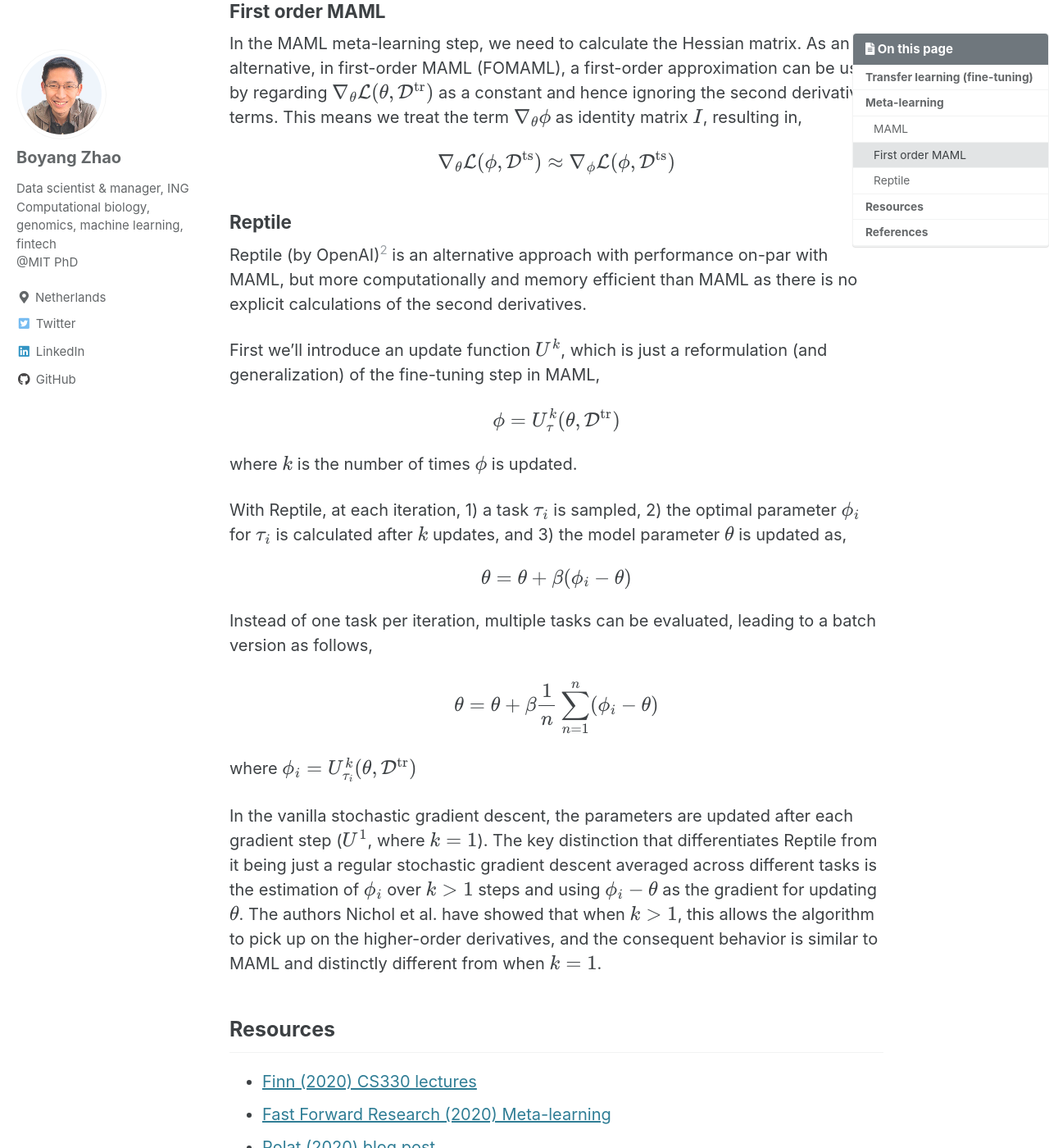
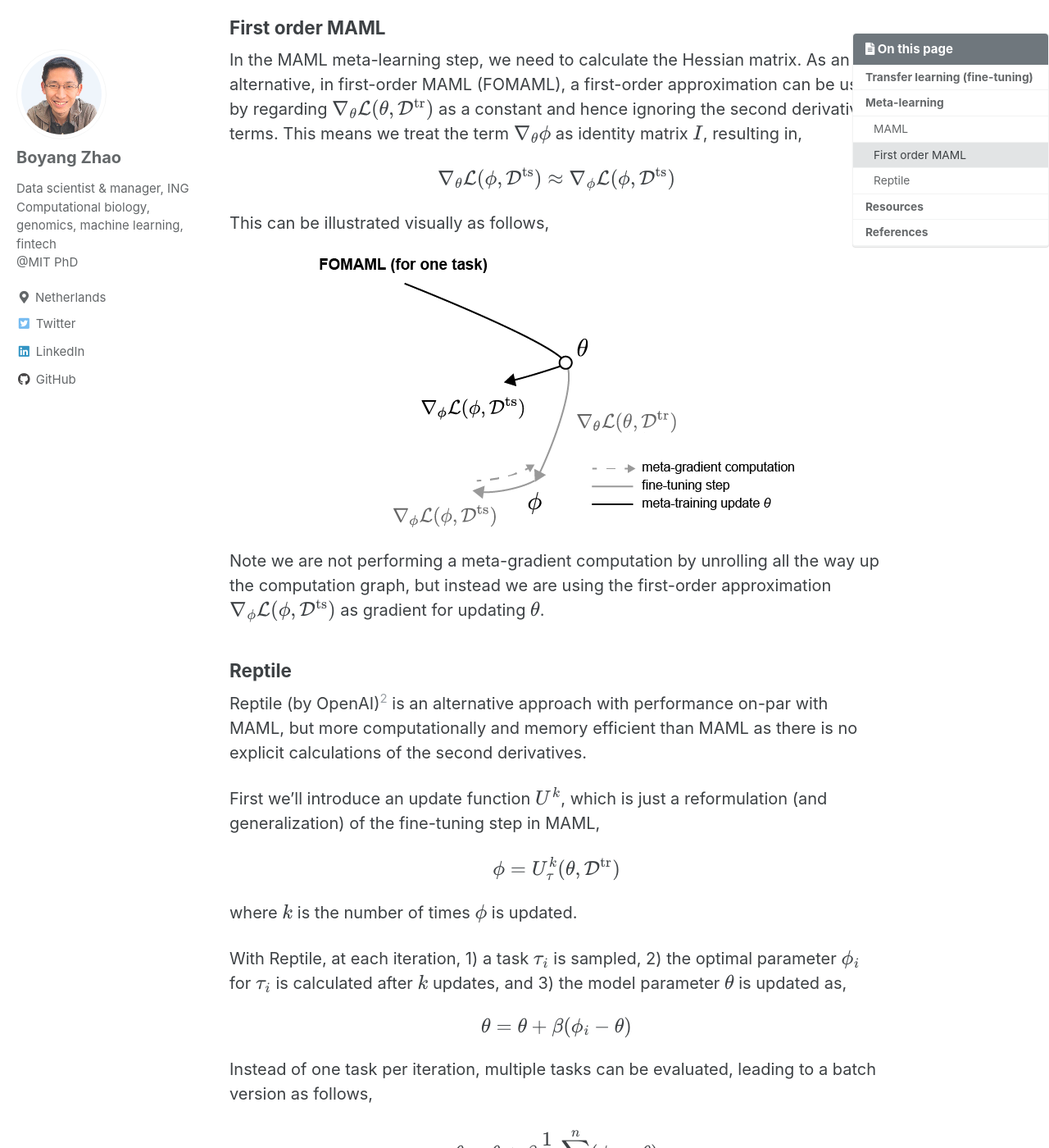
Before and after one commit to boyangzhao/boyangzhao.github.io, a Jekyll site: the page built from _posts/2021-08-07-few_shot_learning.md, in a window 1280 px wide and 1400 px high, scrolled down 5285 px. Shown: the whole window at 82% size. Built offline with Jekyll 4.4.1, drawn with Linux system fonts in a browser that asks for light colours; cached includes are drawn as plain includes; formulas are drawn with MathJax 3; comment, search, counter and statistics services are not loaded; some of the changed text lies outside the part shown.

Commit message:
add new schematics to few shot post

```diff
--- a/_posts/2021-08-07-few_shot_learning.md
+++ b/_posts/2021-08-07-few_shot_learning.md
@@ -103,6 +103,12 @@ $$
 \nabla_{\theta} \mathcal{L}(\phi, \mathcal{D}^{\text{ts}}) \approx \nabla_{\phi} \mathcal{L}(\phi, \mathcal{D}^{\text{ts}})
 $$
 
+This can be illustrated visually as follows,
+
+![](/images/fewshot_fomaml_1task.png){: .align-center}
+
+Note we are not performing a meta-gradient computation by unrolling all the way up the computation graph, but instead we are using the first-order approximation $\nabla_{\phi} \mathcal{L}(\phi, \mathcal{D}^{\text{ts}})$ as gradient for updating $\theta$.
+
 ### Reptile
 Reptile (by OpenAI)[^cite_reptile] is an alternative approach with performance on-par with MAML, but more computationally and memory efficient than MAML as there is no explicit calculations of the second derivatives.
 
@@ -128,7 +134,11 @@ $$
 
 where $\phi_i = U_{\tau_i}^k (\theta, \mathcal{D}^{\text{tr}})$
 
-In the vanilla stochastic gradient descent, the parameters are updated after each gradient step ($U^1$, where $k=1$). The key distinction that differentiates Reptile from it being just a regular stochastic gradient descent averaged across different tasks is the estimation of $\phi_i$ over $k>1$ steps and using $\phi_i - \theta$ as the gradient for updating $\theta$. The authors Nichol et al. have showed that when $k>1$, this allows the algorithm to pick up on the higher-order derivatives, and the consequent behavior is similar to MAML and distinctly different from when $k=1$.
+The parameters path can be schematically visualized as,
+
+![](/images/fewshot_reptile.png){: .align-center}
+
+The key distinction that differentiates Reptile from it being just a regular stochastic gradient descent averaged across different tasks is the estimation of $\phi_i$ over $k>1$ steps and using $\phi_i - \theta$ as the gradient for updating $\theta$. In the vanilla stochastic gradient descent, the parameters are updated after each gradient step ($U^1$, where $k=1$). The authors Nichol et al. have showed that when $k>1$, this allows the algorithm to pick up on the higher-order derivatives, and the consequent behavior is similar to MAML and distinctly different from when $k=1$.
 
 ## Resources
 - [Finn (2020) CS330 lectures](https://cs330.stanford.edu/#topics)
```
Also changed, not shown: images/fewshot_fomaml_1task.png (added), images/fewshot_maml_1task.png, images/fewshot_maml_multitasks.png, images/fewshot_reptile.png (added).
